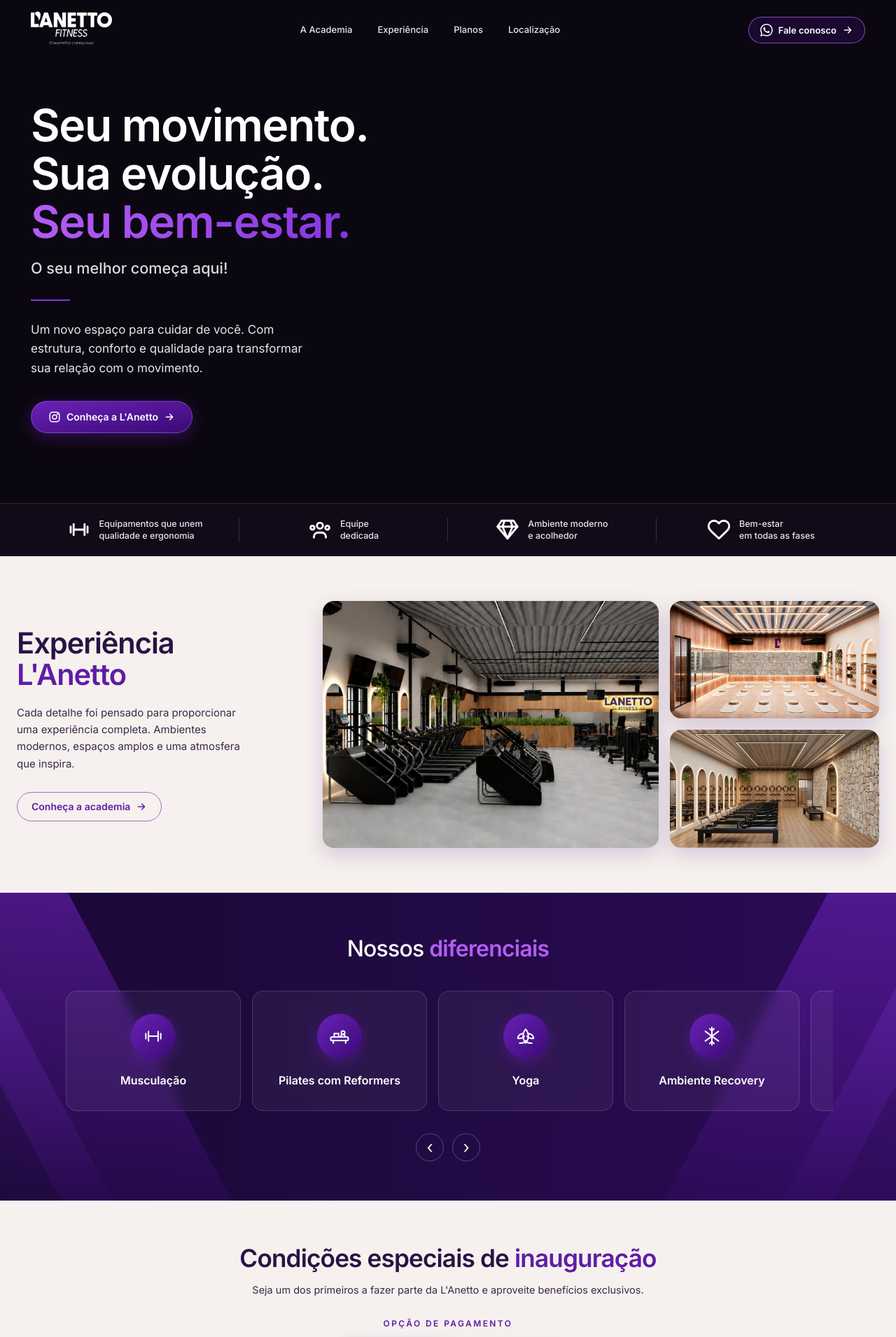
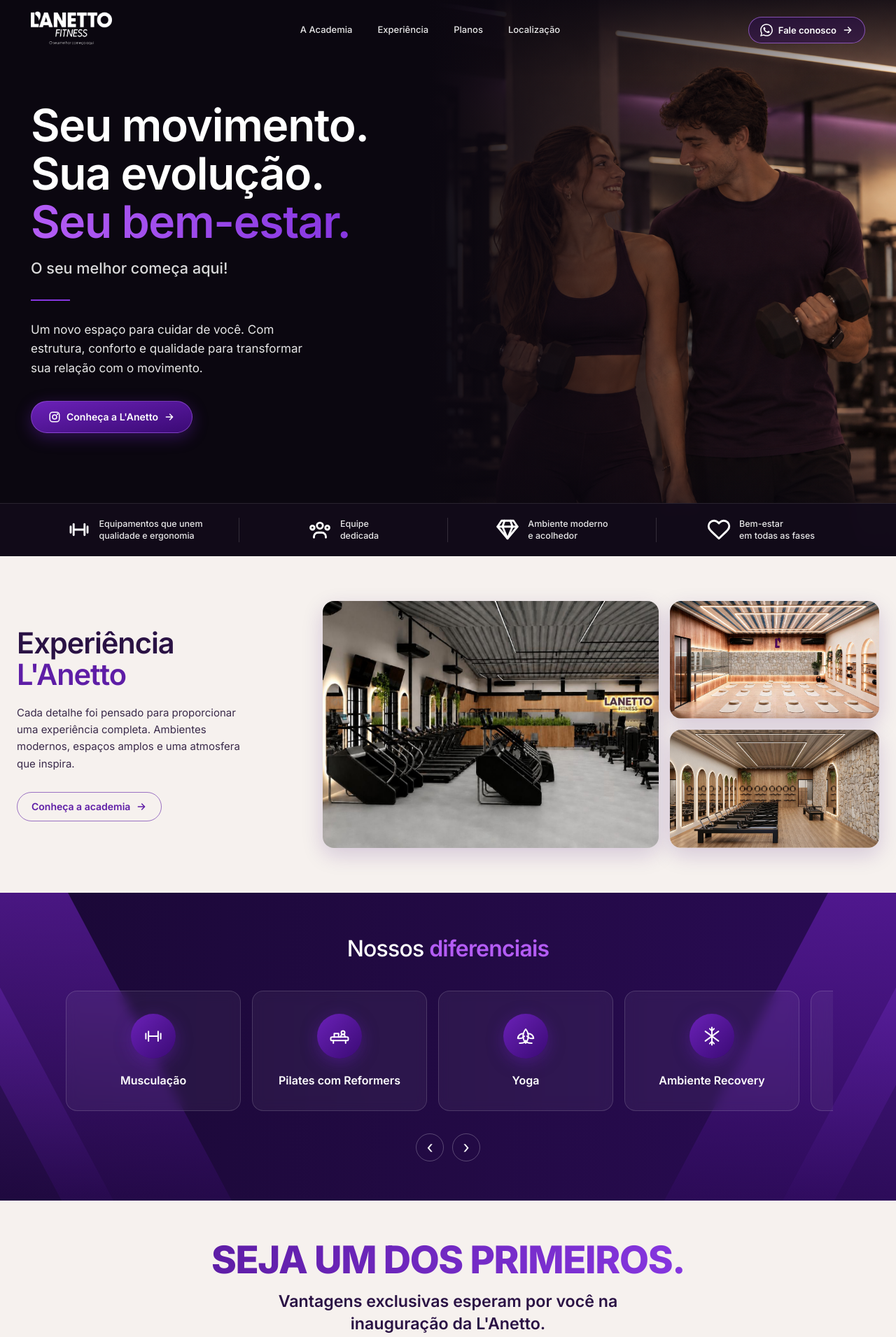
Before and after one commit to gabrielfula/landing-page-lanetto, a React (Vite) app: page / in a window 1280 px wide. Shown: the top 1911 px of the page at 70% size. Built offline with nearby package versions, Linux system fonts and the light colour scheme.

Commit message:
Adicionando imagens na main e no footer

```diff
--- a/src/App.css
+++ b/src/App.css
@@ -23,7 +23,7 @@
 
 html {
   scroll-behavior: smooth;
-  scroll-padding-top: 1rem;
+  scroll-padding-top: 4.5rem;
 }
 
 body {
--- a/src/components/sections/Header.tsx
+++ b/src/components/sections/Header.tsx
@@ -1,3 +1,4 @@
+import { useEffect, useState } from "react";
 import Button from "../ui/Button";
 import Logo from "../ui/Logo";
 import WhatsAppIcon from "../ui/WhatsAppIcon";
@@ -5,9 +6,30 @@ import { NAV, MESSAGES } from "../../data/landing";
 import { wppLink } from "../../helpers/Helper";
 
 export default function Header() {
+  // Depois de rolar um pouco, o header ganha fundo escuro para continuar
+  // legível sobre as seções claras.
+  const [scrolled, setScrolled] = useState(false);
+
+  useEffect(() => {
+    const onScroll = () => setScrolled(window.scrollY > 24);
+    onScroll();
+    window.addEventListener("scroll", onScroll, { passive: true });
+    return () => window.removeEventListener("scroll", onScroll);
+  }, []);
+
   return (
-    <header className="absolute inset-x-0 top-0 z-50">
-      <div className="mx-auto flex max-w-[1240px] items-center justify-between gap-6 px-6 py-4">
+    <header
+      className={`fixed inset-x-0 top-0 z-50 transition-all duration-300 ${
+        scrolled
+          ? "border-b border-white/10 bg-[#0b0710]/90 shadow-[0_8px_30px_rgba(0,0,0,0.35)] backdrop-blur-md"
+          : "border-b border-transparent bg-transparent"
+      }`}
+    >
+      <div
+        className={`mx-auto flex max-w-[1240px] items-center justify-between gap-6 px-6 transition-all duration-300 ${
+          scrolled ? "py-2" : "py-4"
+        }`}
+      >
         <a href="#" aria-label="L'Anetto Fitness - Início" className="shrink-0">
           <Logo />
         </a>
--- a/src/components/sections/Hero.tsx
+++ b/src/components/sections/Hero.tsx
@@ -1,12 +1,31 @@
 import Button from "../ui/Button";
 import Reveal from "../Reveal";
 import Icon from "../Icon";
+import Photo from "../ui/Photo";
 import InstagramIcon from "../ui/InstagramIcon";
-import { HERO_FEATURES, INSTAGRAM_URL } from "../../data/landing";
+import { HERO_FEATURES, INSTAGRAM_URL, PHOTOS } from "../../data/landing";
 
 export default function Hero() {
   return (
     <section className="relative overflow-hidden bg-[#0b0710] text-white">
+      {/* Foto do casal (PHOTOS.hero em src/data/landing.tsx -> /casal-treinando.png) */}
+      <div
+        className="absolute inset-y-0 right-0 w-full md:w-[52%]"
+        aria-hidden="true"
+      >
+        <Photo
+          photo={PHOTOS.couple}
+          className="object-[center_25%]"
+          placeholder={
+            <div className="h-full w-full bg-[radial-gradient(ellipse_at_70%_40%,rgba(134,54,224,0.35),transparent_60%)]" />
+          }
+        />
+        <div className="absolute inset-0 bg-[#0b0710]/60 md:bg-transparent" />
+        <div className="absolute inset-0 hidden bg-gradient-to-r from-[#0b0710] via-[#0b0710]/40 to-transparent md:block" />
+        <div className="absolute inset-x-0 bottom-0 h-40 bg-gradient-to-t from-[#0b0710] to-transparent" />
+        <div className="absolute inset-x-0 top-0 h-28 bg-gradient-to-b from-[#0b0710]/80 to-transparent" />
+      </div>
+
       <div className="relative z-10 mx-auto flex min-h-[600px] max-w-[1240px] flex-col justify-center px-6 pb-44 pt-36 md:min-h-[680px]">
         <Reveal variant="fadeUp" className="max-w-[560px]">
           <h1 className="text-[clamp(2.4rem,5.6vw,4rem)] font-semibold leading-[1.08] tracking-[-0.02em]">
--- a/src/components/sections/Opening.tsx
+++ b/src/components/sections/Opening.tsx
@@ -2,25 +2,41 @@ import Button from "../ui/Button";
 import Reveal from "../Reveal";
 import Icon from "../Icon";
 import Diagonals from "../ui/Diagonals";
+import Photo from "../ui/Photo";
 import WhatsAppIcon from "../ui/WhatsAppIcon";
-import { MAP_EMBED_URL, MESSAGES } from "../../data/landing";
+import { MESSAGES, PHOTOS } from "../../data/landing";
 import { wppLink } from "../../helpers/Helper";
 
 export default function Opening() {
   return (
-    <section className="relative overflow-hidden bg-[#0b0710] text-white">
+    <section
+      id="localizacao"
+      className="relative overflow-hidden bg-[#0b0710] text-white pt-5"
+    >
       <div className="mx-auto grid max-w-[1240px] md:grid-cols-[1fr_1.15fr]">
-        {/* Mapa da localização */}
-        <div className="min-h-[280px] p-6 md:p-8">
-          <div className="h-full min-h-[260px] overflow-hidden rounded-2xl border border-purple-400/30 shadow-[0_10px_40px_rgba(94,29,166,0.35)]">
-            <iframe
-              title="Mapa: Zed de Boulevard, Nova Odessa - SP"
-              src={MAP_EMBED_URL}
-              loading="lazy"
-              referrerPolicy="no-referrer-when-downgrade"
-              className="h-full min-h-[260px] w-full border-0"
+        {/* Foto: halteres (PHOTOS.halteres em src/data/landing.tsx) */}
+        <div className="relative h-[220px] md:h-auto md:min-h-[300px]">
+          <div className="absolute inset-0">
+            <Photo
+              photo={PHOTOS.halteres}
+              className="object-[35%_center]"
+              placeholder={
+                <div
+                  aria-hidden="true"
+                  className="h-full w-full bg-[radial-gradient(ellipse_at_40%_60%,rgba(94,29,166,0.35),transparent_65%)]"
+                />
+              }
             />
           </div>
+          {/* Sombra suave em todas as bordas da foto */}
+          <div
+            aria-hidden="true"
+            className="pointer-events-none absolute inset-0 shadow-[inset_0_0_60px_28px_#0b0710] md:shadow-[inset_0_0_90px_40px_#0b0710]"
+          />
+          <div
+            aria-hidden="true"
+            className="pointer-events-none absolute inset-0 bg-gradient-to-t from-[#0b0710]/70 via-transparent to-transparent md:bg-gradient-to-r md:from-transparent md:via-transparent md:to-[#0b0710]"
+          />
         </div>
 
         <div className="relative px-6 py-14 md:px-12">
--- a/src/components/sections/Plans.tsx
+++ b/src/components/sections/Plans.tsx
@@ -27,16 +27,14 @@ export default function Plans() {
   return (
     <section id="planos" className="bg-[#f6f1ee] px-6 pb-16 pt-14">
       <Reveal variant="fadeUp" className="mx-auto max-w-[680px] text-center">
-        <h2 className="text-[clamp(1.6rem,3.4vw,2.2rem)] font-semibold tracking-tight text-[#2a1244]">
-          Condições especiais de{" "}
-          <span className="text-[#5e1da6]">inauguração</span>
+        <h2 className="bg-gradient-to-r from-[#5e1da6] to-[#8636e0] bg-clip-text text-[clamp(2.1rem,6vw,3.4rem)] font-extrabold uppercase leading-[1.05] tracking-tight text-transparent">
+          Seja um dos primeiros.
         </h2>
-        <p className="mt-2 text-[14.5px] text-[#3a2a4a]">
-          Seja um dos primeiros a fazer parte da L'Anetto e aproveite benefícios
-          exclusivos.
+        <p className="mx-auto mt-4 max-w-[560px] text-[clamp(1.1rem,2.4vw,1.45rem)] font-semibold leading-snug text-[#2a1244]">
+          Vantagens exclusivas esperam por você na inauguração da L'Anetto.
         </p>
 
-        <p className="mt-7 text-[12px] font-semibold uppercase tracking-[0.2em] text-[#5e1da6]">
+        <p className="mt-9 text-[12px] font-semibold uppercase tracking-[0.2em] text-[#5e1da6]">
           Opção de pagamento
         </p>
         <div
--- a/src/data/landing.tsx
+++ b/src/data/landing.tsx
@@ -29,6 +29,7 @@ export const MAPS_URL =
 export type Photo = { src: string; alt: string };
 
 export const PHOTOS = {
+  couple: { src: "/casal-treinando.png", alt: "Principal" },
   hero: { src: "/home.png", alt: "Principal" },
   pilates: { src: "/pilates.png", alt: "Estúdio de Pilates com Reformer" },
   yoga: { src: "/yoga.png", alt: "Sala de Yoga" },
@@ -36,6 +37,7 @@ export const PHOTOS = {
   musculacao: { src: "/musculacao.png", alt: "Área de musculação" },
   lounge: { src: "/descanso.png", alt: "Recepção e lounge" },
   cardio: { src: "/cardio.png", alt: "Cardio" },
+  halteres: { src: "/halter.jpg", alt: "Halter" },
 } satisfies Record<string, Photo>;
 
 /** Fotos extras que aparecem apenas na galeria. */
@@ -222,12 +224,13 @@ export const PLANS: Plan[] = [
       "Máscara facial de luz vermelha inclusa",
     ],
     cta: "Quero o Plano Plus",
+    highlight: true,
+
     checkout: checkout(4, 7), // LOTE 1 - PLUS
   },
   {
     name: "Plano Premium",
     tagline: "A experiência completa.",
-    highlight: true,
     price: { credit: 309, recurring: 329 }, // Prime
     features: [
       "Tudo do plano Plus",
```
Also changed, not shown: public/casal-treinando.png (added), public/halter.jpg (added).
